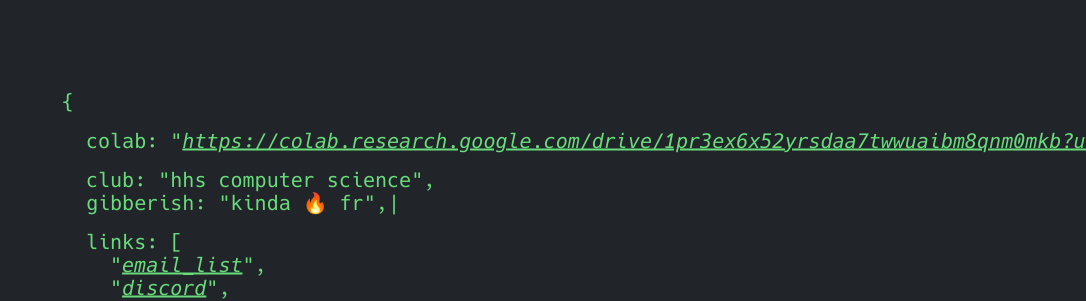
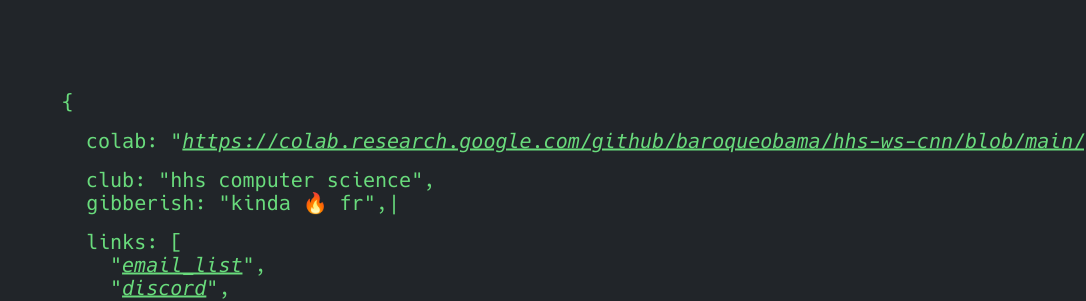
Before and after one commit to BaroqueObama/BaroqueObama.github.io, a Jekyll site: the page built from index.md, in a window 1280 px wide. Shown: the top 301 px of the page, without its empty margins (194-1280 px from the left). Built offline with Jekyll 4.4.1, drawn with Linux system fonts in a browser that asks for light colours.

Commit message:
HERE BUDDY

```diff
--- a/_layouts/home.html
+++ b/_layouts/home.html
@@ -4,7 +4,7 @@ layout: default
 
 <main class="json">
   <div class="block">
-    <p><span class="key">CoLab</span><span class="attr"><a href="https://colab.research.google.com/drive/1PR3ex6x52YRSDaa7tWWUAIbM8QnM0MkB?usp=sharing">{{ "https://colab.research.google.com/drive/1PR3ex6x52YRSDaa7tWWUAIbM8QnM0MkB?usp=sharing" }}</a></span></p>
+    <p><span class="key">CoLab</span><span class="attr"><a href="https://colab.research.google.com/github/BaroqueObama/hhs-ws-cnn/blob/main/GM%239.ipynb">{{ "https://colab.research.google.com/github/BaroqueObama/hhs-ws-cnn/blob/main/GM%239.ipynb" }}</a></span></p>
   </div>
   <div class="block">
     {% if site.json.name %}
```
